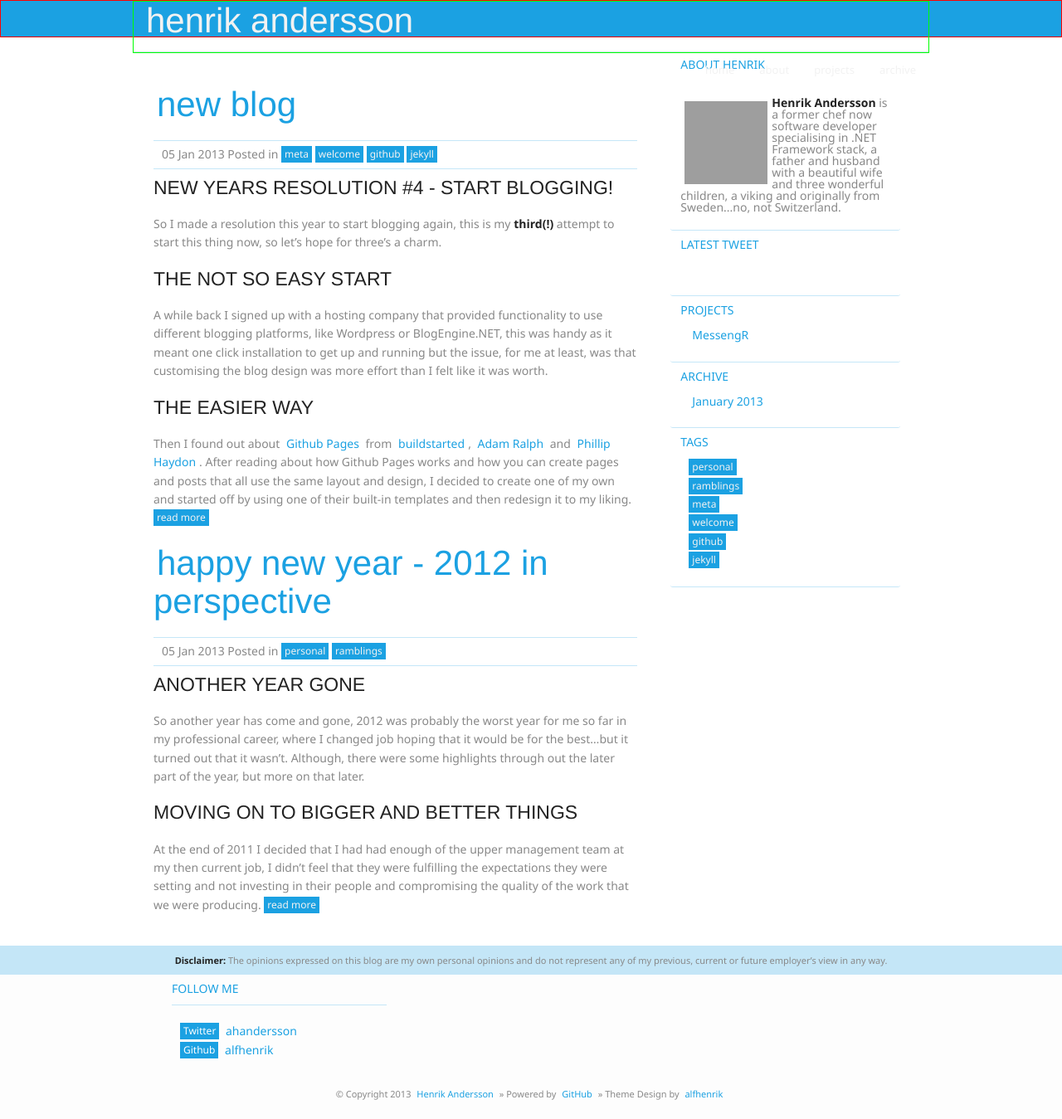
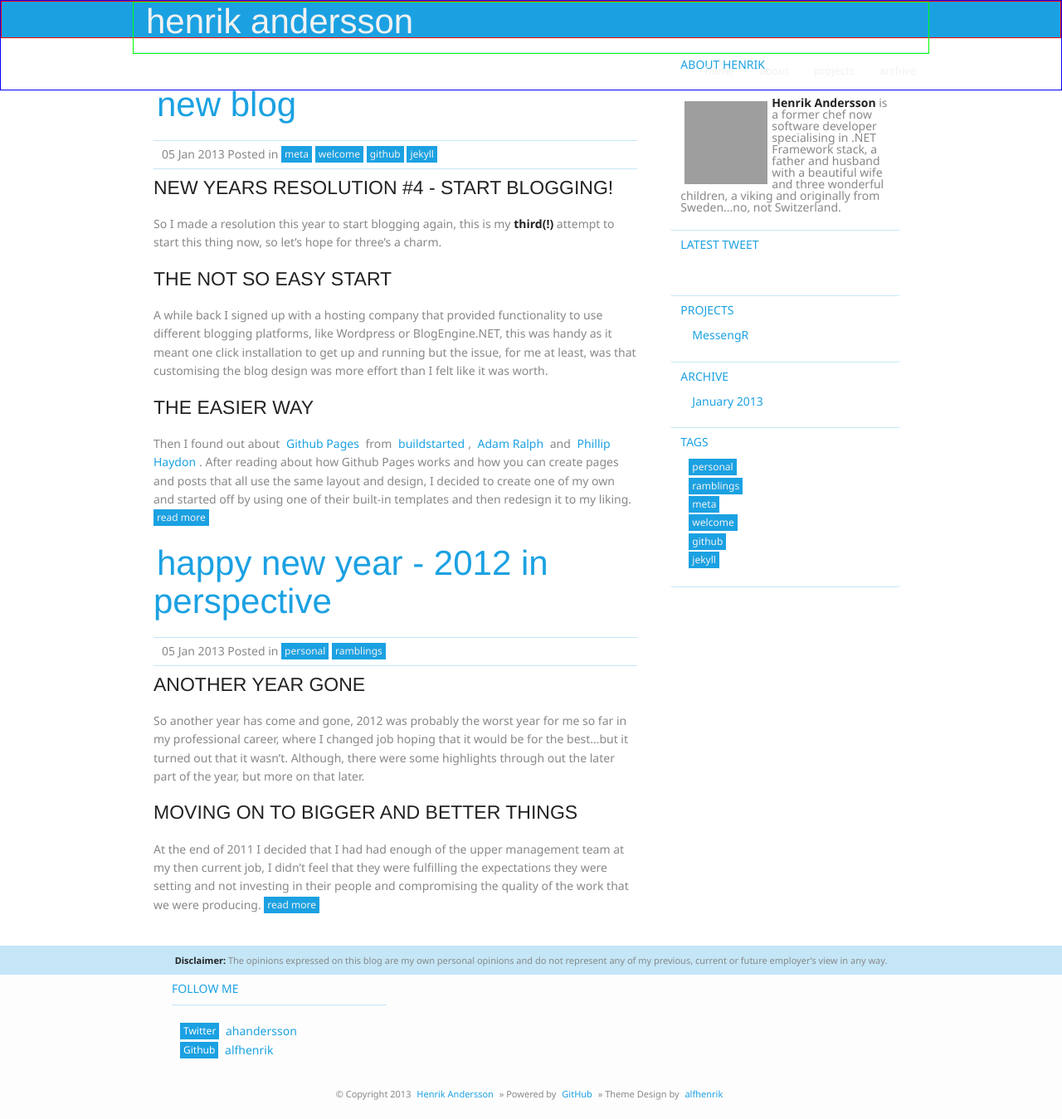
Before and after one commit to hnrkndrssn/hnrkndrssn.github.io, a Jekyll site: the page built from index.html, in a window 1280 px wide and 1349 px high. Shown: the whole window at 83% size. Built offline with Jekyll 4.4.1, drawn with Linux system fonts in a browser that asks for light colours; Markdown is read by kramdown in place of the engine named in the settings; the list of posts is cut into pages by our own code; grey boxes are pictures that could not be loaded.

Commit message:
narrowing

```diff
--- a/_layouts/default.html
+++ b/_layouts/default.html
@@ -25,7 +25,7 @@
 <body>
     <div class="row">
         <div class="twelve columns">
-            <div class="fixed">
+            <div class="fixed" style="border: 1px solid #00f;">
                 <nav class="top-bar bluebg" style="border: 1px solid #F00;">
                     <div class="inner" style="border: 1px solid #0f0;">
                         <ul>
```
